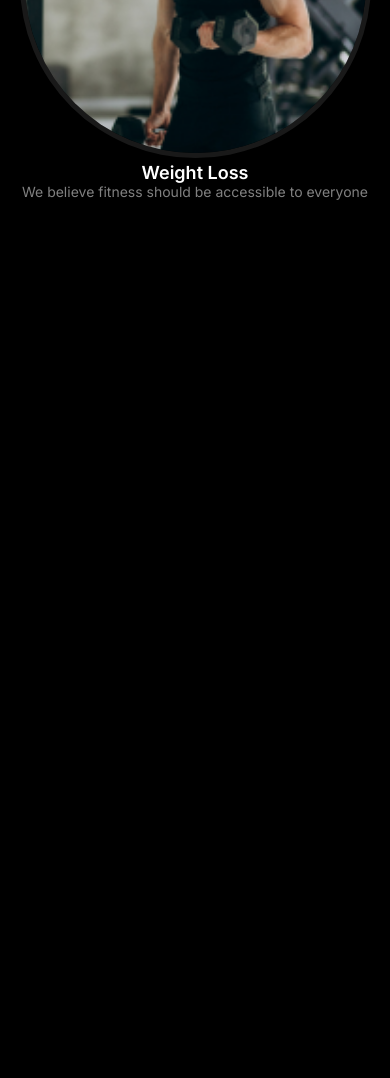
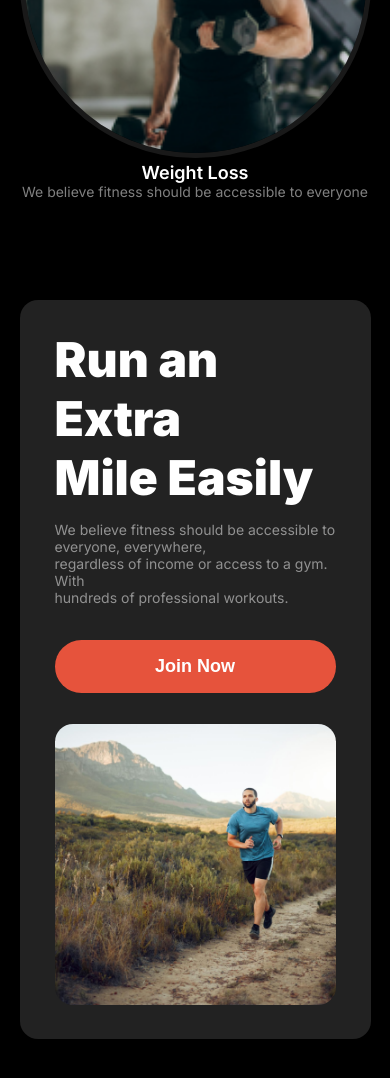
Before and after one commit to Sadia492/assignment-2, a plain HTML site: page index.html in a window 390 px wide. Shown: the part 3324-4402 px from the top of the page. Before the commit the page ends 3624 px from the top, so only its background shows below. Drawn offline with Linux system fonts and the light colour scheme; a web font is replaced by a local one.

Commit message:
run section done and made it responsive

```diff
--- a/index.html
+++ b/index.html
@@ -94,6 +94,20 @@
         </div>
       </section>
       <!-- ------habit section ends here----  -->
+      <!-- ------run section starts here----  -->
+      <section class="run container display-flex">
+        <div class="run-content">
+          <h1 class="section-title">Run an Extra <br />Mile Easily</h1>
+          <p class="section-description">
+            We believe fitness should be accessible to everyone, everywhere,<br />
+            regardless of income or access to a gym. With <br />hundreds of
+            professional workouts.
+          </p>
+          <button class="btn-primary">Join Now</button>
+        </div>
+        <div class="run-image"><img src="images/run2.png" alt="" /></div>
+      </section>
+      <!-- ------run section ends here----  -->
     </main>
   </body>
 </html>
--- a/styles/responsive.css
+++ b/styles/responsive.css
@@ -29,6 +29,15 @@
   .habit-card {
     grid-template-columns: 1fr;
   }
+  /* run section */
+  .run {
+    flex-direction: column;
+    gap: 31px;
+    padding-left: 35px;
+  }
+  .run button {
+    width: 100%;
+  }
 }
 /* responsive for medium size devices */
 @media screen and (min-width: 576px) and (max-width: 992px) {
@@ -52,4 +61,12 @@
   .habit-card {
     grid-template-columns: repeat(2, 1fr);
   }
+  /* run section */
+  .run {
+    width: 90%;
+    padding-left: 35px;
+  }
+  .run button {
+    width: 70%;
+  }
 }
--- a/styles/style.css
+++ b/styles/style.css
@@ -207,3 +207,26 @@ header {
   color: #ffffff80;
 }
 /* ------habit section ends here---- */
+/* ------run section starts here---- */
+.run {
+  justify-content: space-between;
+  align-items: center;
+  border-radius: 18px;
+  background-color: rgb(34, 34, 34);
+  padding: 30px 35px 30px 54px;
+  margin-bottom: 100px;
+}
+.run img {
+  border-radius: 18px;
+}
+.run button {
+  padding: 16px 40px;
+}
+.run p {
+  padding-top: 14px;
+  padding-bottom: 34px;
+}
+.run-image img {
+  width: 100%;
+}
+/* ------run section ends here---- */
```
Also changed, not shown: images/run2.png (added).
